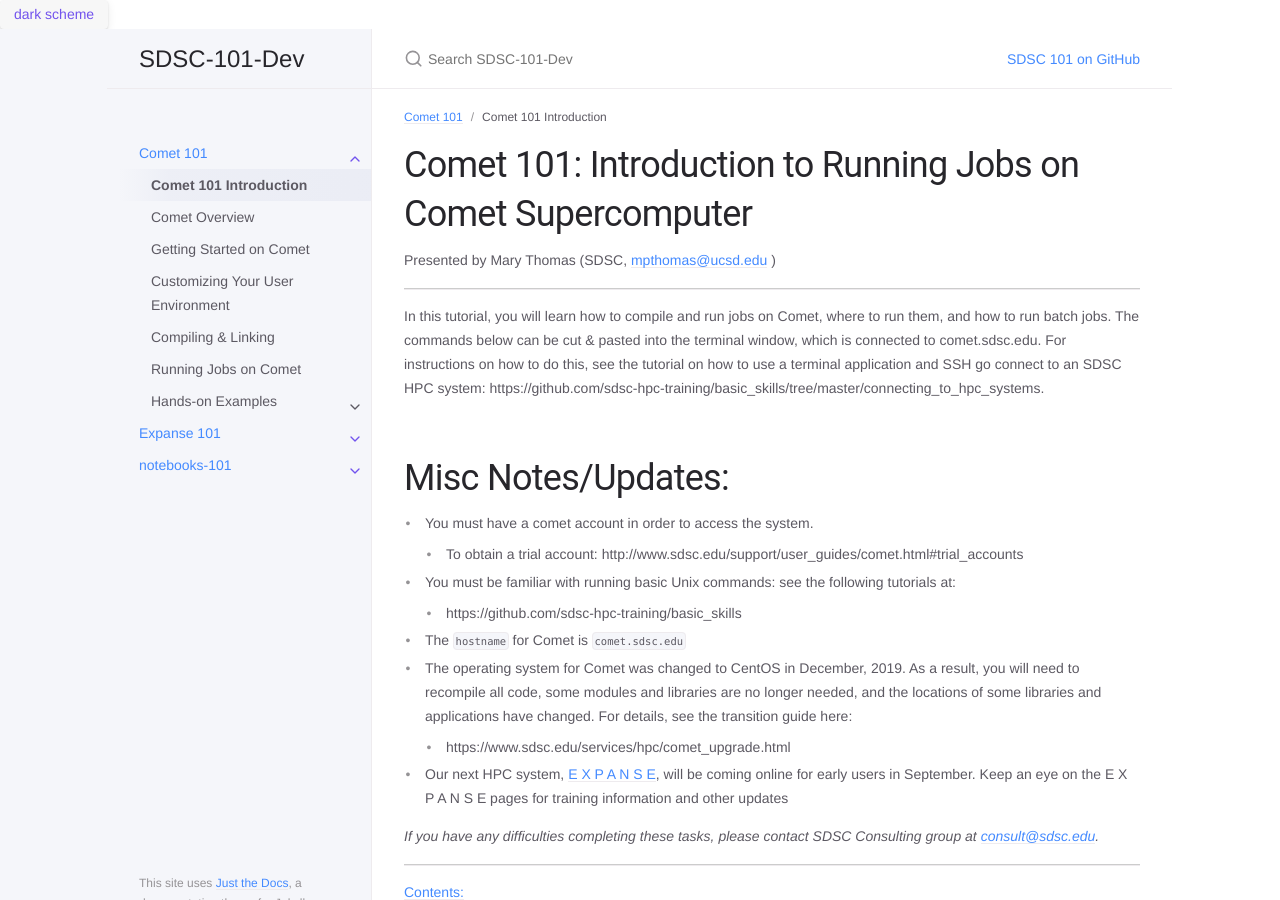
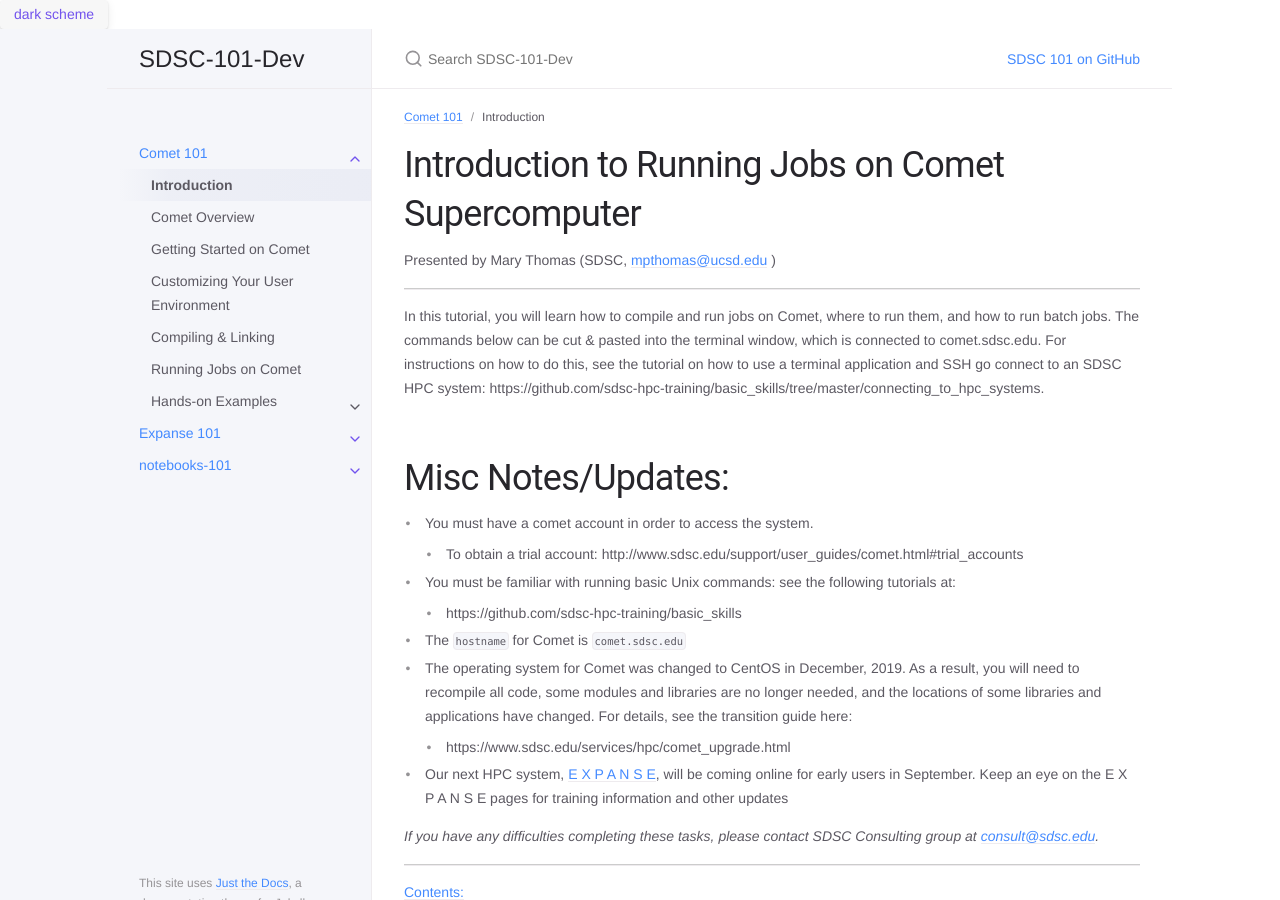
Before and after one commit to sdsc-hpc-training-dev/dev.io, a Jekyll site: the page built from docs/comet-101/Comet 101.md, in a window 1280 px wide and 900 px high. Built offline with Jekyll 4.4.1, drawn with Linux system fonts in a browser that asks for light colours.

Commit message:
Update Comet 101.md

```diff
--- a/docs/comet-101/Comet 101.md
+++ b/docs/comet-101/Comet 101.md
@@ -1,11 +1,11 @@
 ---
 layout: default
-title: Comet 101 Introduction
+title: Introduction
 nav_order: 1
 parent: Comet 101
 ---
 
-# Comet 101: Introduction to Running Jobs on Comet Supercomputer
+# Introduction to Running Jobs on Comet Supercomputer
 
 Presented by Mary Thomas (SDSC,  <mpthomas@ucsd.edu> )
 <hr>
```
